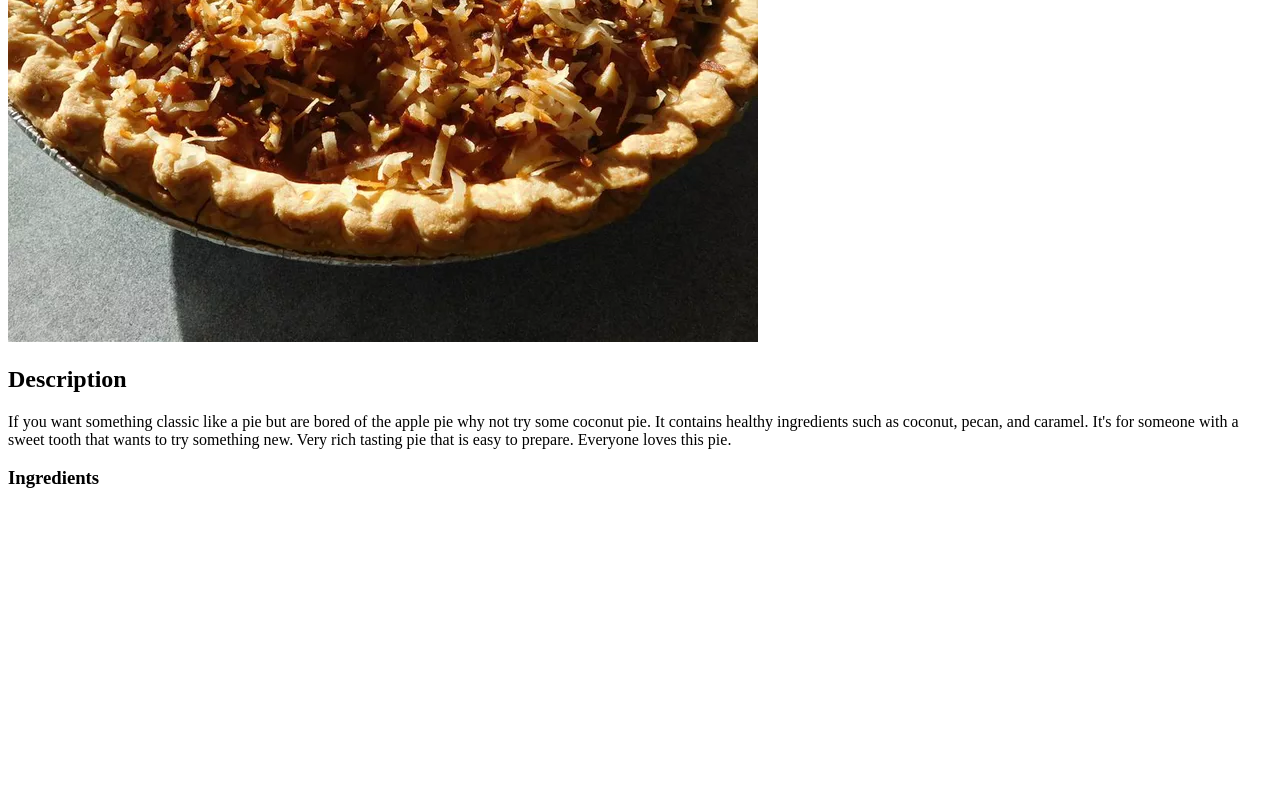
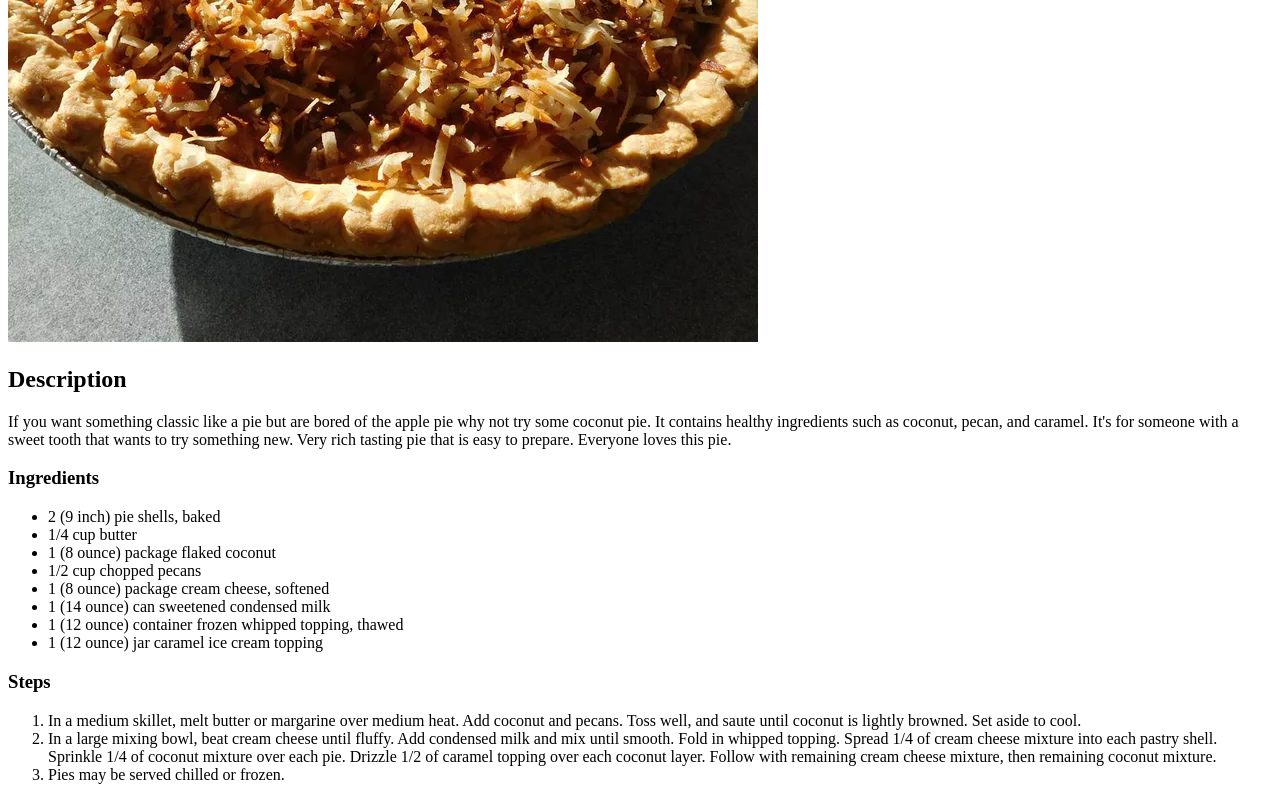
Before and after one commit to Musman391/odin-recipes, a plain HTML site: page recipes/coconut_pie.html in a window 1280 px wide. Shown: the part 488-1288 px from the top of the page. Before the commit the page ends 996 px from the top, so only its background shows below. Drawn offline with Linux system fonts and the light colour scheme.

Commit message:
Added Ingredients and Steps required for the coconut pie

```diff
--- a/recipes/coconut_pie.html
+++ b/recipes/coconut_pie.html
@@ -14,5 +14,23 @@
     with a sweet tooth that wants to try something new. Very rich tasting pie that is easy to prepare. Everyone loves this pie.
    </p>
    <h3>Ingredients</h3>
+   <ul>
+    <li>2 (9 inch) pie shells, baked</li>
+    <li>1/4 cup butter</li>
+    <li>1 (8 ounce) package flaked coconut</li>
+    <li>1/2 cup chopped pecans</li>
+    <li>1 (8 ounce) package cream cheese, softened</li>
+    <li>1 (14 ounce) can sweetened condensed milk</li>
+    <li>1 (12 ounce) container frozen whipped topping, thawed</li>
+    <li>1 (12 ounce) jar caramel ice cream topping</li>
+   </ul>
+   <h3>Steps</h3>
+   <ol>
+    <li>In a medium skillet, melt butter or margarine over medium heat. Add coconut and pecans. Toss well, and saute until coconut is lightly browned. Set aside to cool.</li>
+    <li>In a large mixing bowl, beat cream cheese until fluffy. Add condensed milk and mix until smooth. Fold in whipped topping.
+        Spread 1/4 of cream cheese mixture into each pastry shell. Sprinkle 1/4 of coconut mixture over each pie. Drizzle 1/2 of caramel topping over each coconut layer.
+        Follow with remaining cream cheese mixture, then remaining coconut mixture.</li>
+    <li>Pies may be served chilled or frozen.</li>
+   </ol>
 </body>
 </html>
```
